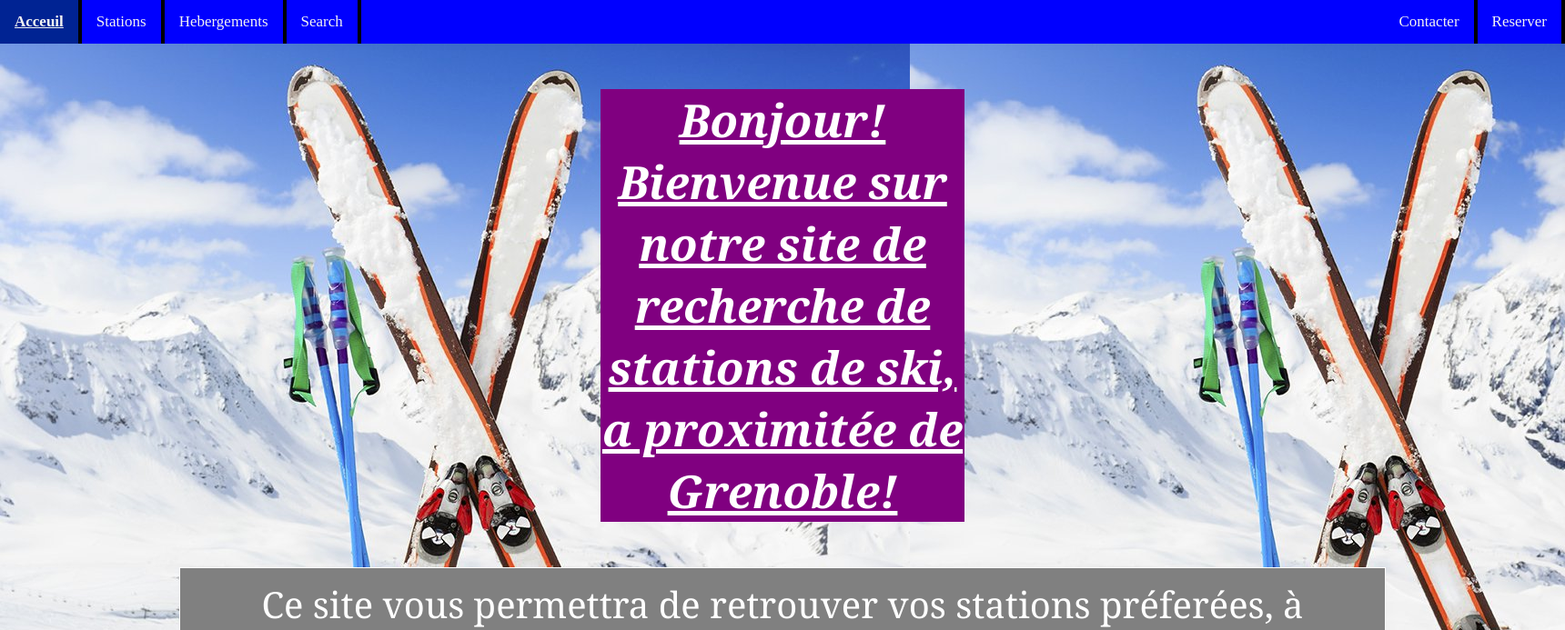
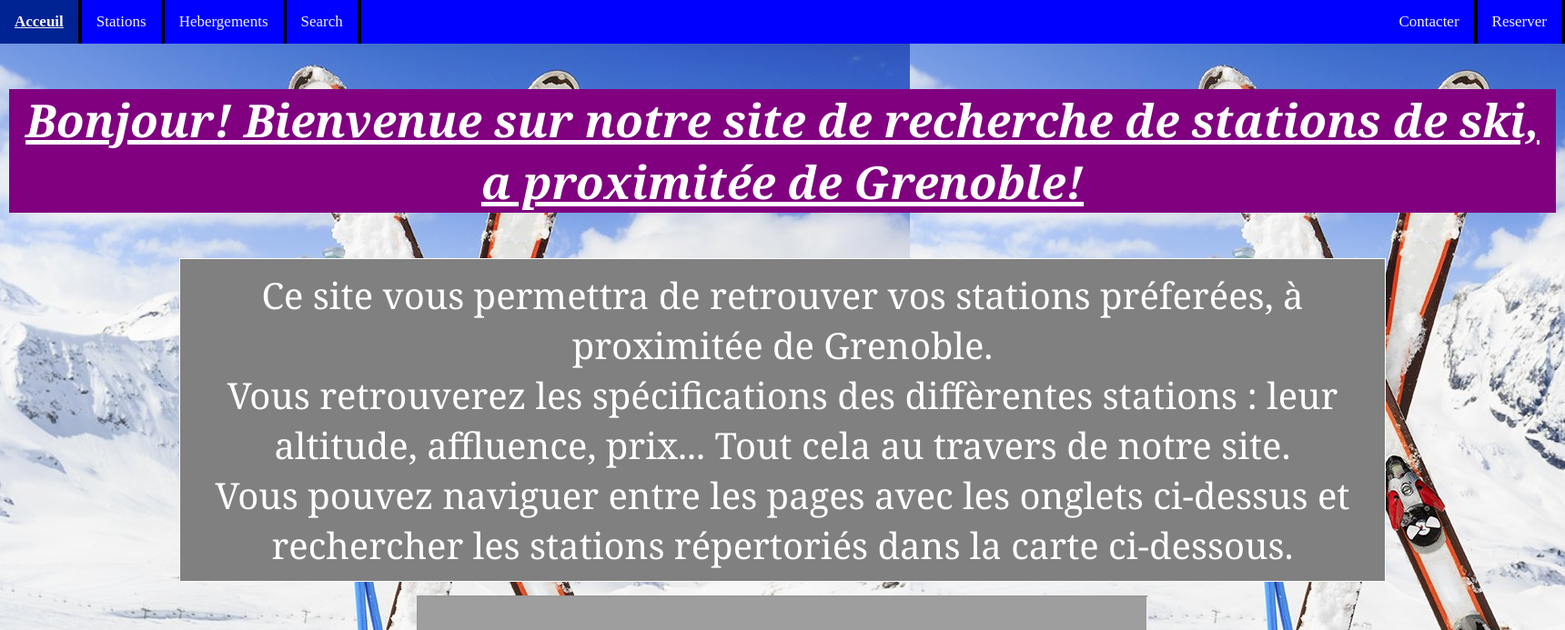
Before and after one commit to igordidier/projet-web, a PHP site: page / in a window 1720 px wide. Shown: the top 693 px of the page at 91% size. Run offline with PHP 8.4, Linux system fonts and the light colour scheme; grey boxes are pictures that could not be loaded.

Commit message:
Update main.css

```diff
--- a/main.css
+++ b/main.css
@@ -8,7 +8,7 @@ h1{
   text-align: center;
   text-decoration: underline;
   margin: auto;
-  width: 400px;
+  width: 1700px;
 }
 
 p{
```
